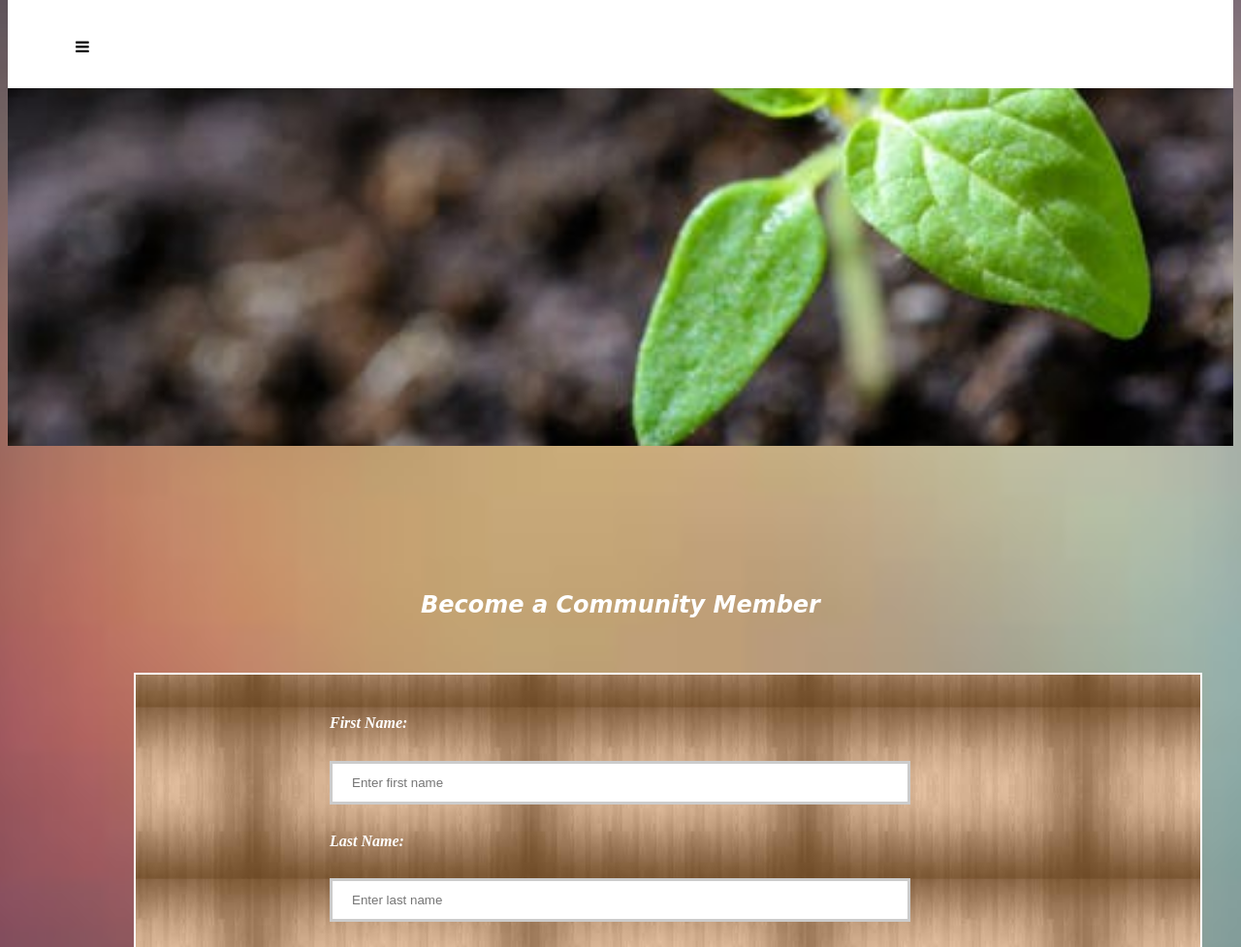
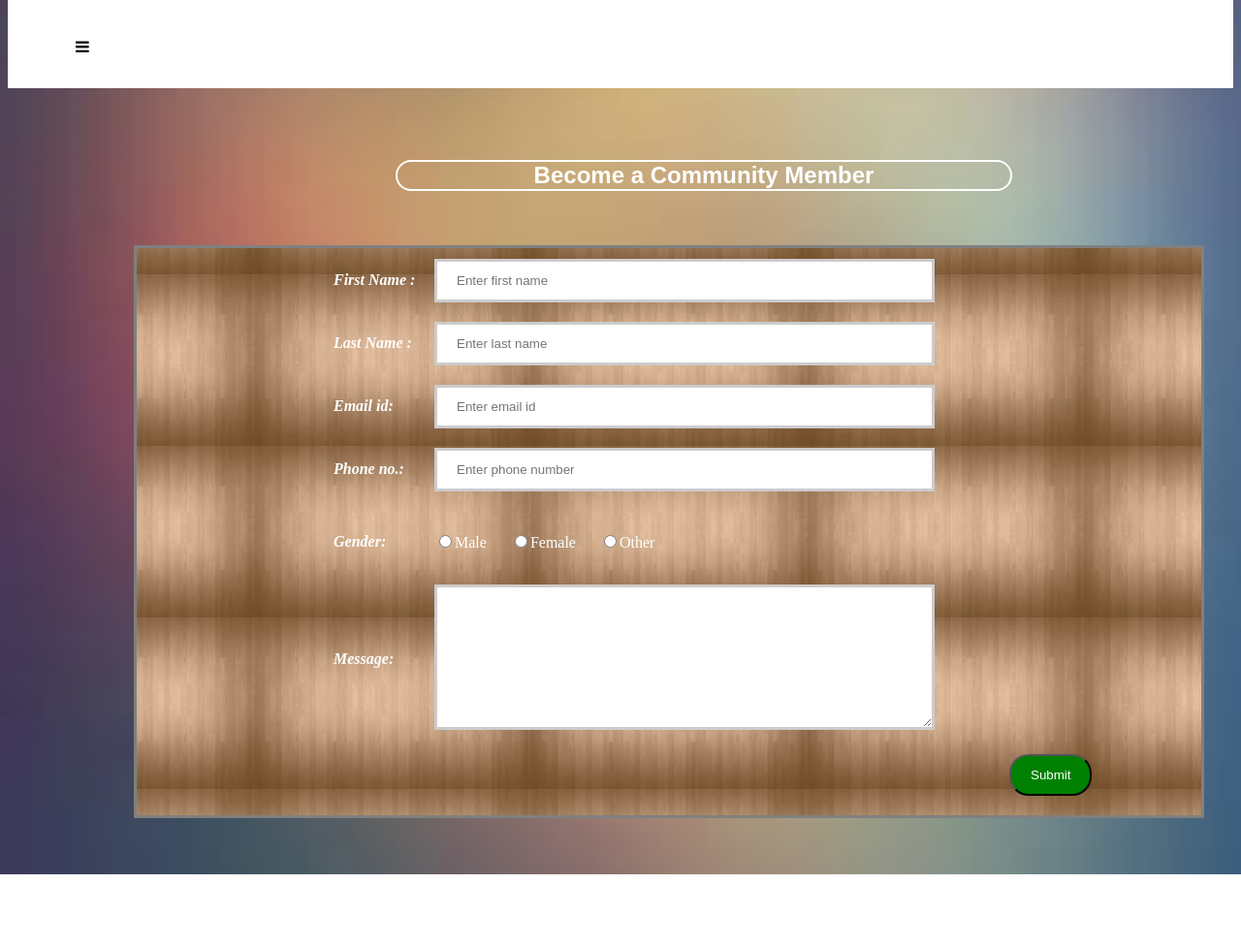
Before and after one commit to Mayank12899/WT, a plain HTML site: page becomeamember.html in a window 1280 px wide. Shown: the part 148-1125 px from the top of the page at 97% size. After the commit the page ends 1050 px from the top, so only its background shows below. Drawn offline with nearby package versions, Linux system fonts and the light colour scheme; files whose address does not match are found by name; a web font is replaced by a local one.

Commit message:
validate it

```diff
--- a/CSS/style.css
+++ b/CSS/style.css
@@ -100,7 +100,12 @@ h1{
 }
 h2{
     margin-bottom: 20px;
-    font-family: 'Mountains of Christmas', cursive;
+    font-style: normal;
+    font-family: sans-serif;
+    border: 2px solid white;
+    border-radius: 20px;
+    width: 50%;
+    margin-left: 400px;
 }
 hr{
     color: black;
--- a/becomeamember.html
+++ b/becomeamember.html
@@ -20,15 +20,13 @@
     form{
 
         width: 75%;
-        border: 2px solid white;
         margin-left: 30px;
         padding: 100px;
         padding-bottom: 20px;
-        padding-top: 20px;
+        padding-top: 0px;
         padding-left: 200px;
     }
    h2{
-    font-style:italic;
     color: white;
 }
 
@@ -42,7 +40,11 @@ input[type=submit] {
   color: white;
   padding: 12px 20px;
   cursor: pointer;
+    border-radius: 20px;
 }
+    input[type=submit]:hover{
+        background-color: darkcyan;
+    }
 
 input[type=text] {
   width: 75%;
@@ -51,6 +53,12 @@ input[type=text] {
   box-sizing: border-box;
   border: 3px solid #ccc;
 }
+    table{
+        display: inline-table;
+    }
+    table,tr{
+        width: 100%;
+    }
 
 input[type=text]:focus {
   border: 3px solid #555;
@@ -73,16 +81,24 @@ textarea[type=text]:focus {
         padding-bottom: 50px;
         padding-top: 0;
     }
-    .Gen{
-        color: white;
-        margin-left: 50px;
-    }
+
     .Choice{
         margin-right: 20px;
         margin-bottom: 30px;
         display: inline-block;
+        margin-top: 30px;
+        color: white;
     }
+    .name{
+        display: inline;
 
+    }
+    .X{
+        width: 100px;
+    }
+    td{
+        margin-left: 150px;
+    }
 </style>
 <script>
     function validate(){
@@ -100,7 +116,7 @@ textarea[type=text]:focus {
         }
 
         else{
-            console.log("Beta Form Submit ho gya");
+            console.log("Form Submitted yay!!");
             return true;
         }
 
@@ -116,7 +132,6 @@ textarea[type=text]:focus {
 
     </div>
 
-    <div class="Parallax" data-parallax="scroll" data-image-src="Images/images1.jpeg">
 
    <nav>
 
@@ -137,8 +152,7 @@ textarea[type=text]:focus {
 
         </ul>
     </nav>  <br><br><br>
-    </div>
-    <script type="text/javascript">
+     <script type="text/javascript">
         $(document).ready(function(){
             $('.menu').click(function(){
                  $('ul').toggleClass('active');
@@ -153,26 +167,52 @@ Become a Community Member
    <br><br>
    <div class="For">
     <form action="" method ="post" onsubmit="return validate()">
+ <table>
+     <tr>
+         <td class="X">
+             <h4>First Name :</h4>
+         </td>
 
+         <td>
+             <input type ="text" placeholder="Enter first name" class="name" maxlength="5" id="First" />
 
-    <h4>First Name: </h4>
-<input type ="text" placeholder="Enter first name" name=" first name" maxlength="5" id="First" />
+         </td>
+     </tr>
+     <tr>
+         <td class="X">
+             <h4>Last Name :
+        </h4>
 
+         </td>
+         <td>
+             <input type ="text" placeholder="Enter last name" class="name" maxlength="5" id="Last" />
 
-<h4>Last Name: </h4>
-<input type ="text" placeholder="Enter last name" name=" last name" maxlength="5" id="Last" />
+         </td>
+     </tr>
+     <tr>
+         <td class="X">
+             <h4>Email id:</h4>
+         </td>
+         <td>
+             <input type ="text" placeholder="Enter email id" name="email id" maxlength="5" id="Email"/>
 
+         </td>
 
-<h4>Email id:</h4>
-<input type ="text" placeholder="Enter email id" name=" email id" maxlength="5" id="Email"/>
-
-<h4>Phone no.:</h4>
-<input type ="text" placeholder="Enter phone number" name=" phone no." maxlength="5" id="Phone" />
-
-<div class="Gen">
-    <h4>Gender:
-     </h4>
-     <div class="Choice">
+     </tr>
+     <tr>
+         <td class="X">
+             <h4>Phone no.:</h4>
+         </td>
+         <td>
+         <input type ="text" placeholder="Enter phone number" name="phone no." maxlength="5" id="Phone" />
+            </td>
+     </tr>
+     <tr>
+         <td class="X">
+             <h4>Gender:</h4>
+         </td>
+         <td>
+             <div class="Choice">
             <input type ="radio" name="gender" value ="on" id="Gender" />Male
      </div>
      <div class="Choice">
@@ -183,23 +223,23 @@ Become a Community Member
             <input type ="radio" name="gender" value ="on" id="Gender"/>Other
 
      </div>
+         </td>
+     </tr>
+     <tr>
+         <td>
+             <h4 class="X">Message: </h4>
 
-</div>
+         </td>
+         <td>
 
+            <textarea type ="text" placeholder="Drop a message" name=" description" rows ="3" cols="50">
+            </textarea>
+         </td>
+     </tr>
+     </table>
+<br><br>
 
-<h4>Message:</h4>
-<textarea type ="text" placeholder="Drop a message" name=" description" rows ="3" cols="50">
-</textarea>
-
-
-<br><br>
-<center>
-    <input type ="submit" value="Submit" />
-
-</center>
-
-
-
+    <input type ="submit" value="Submit" style="margin-left: 700px"/>
 
 
 </form>
```
